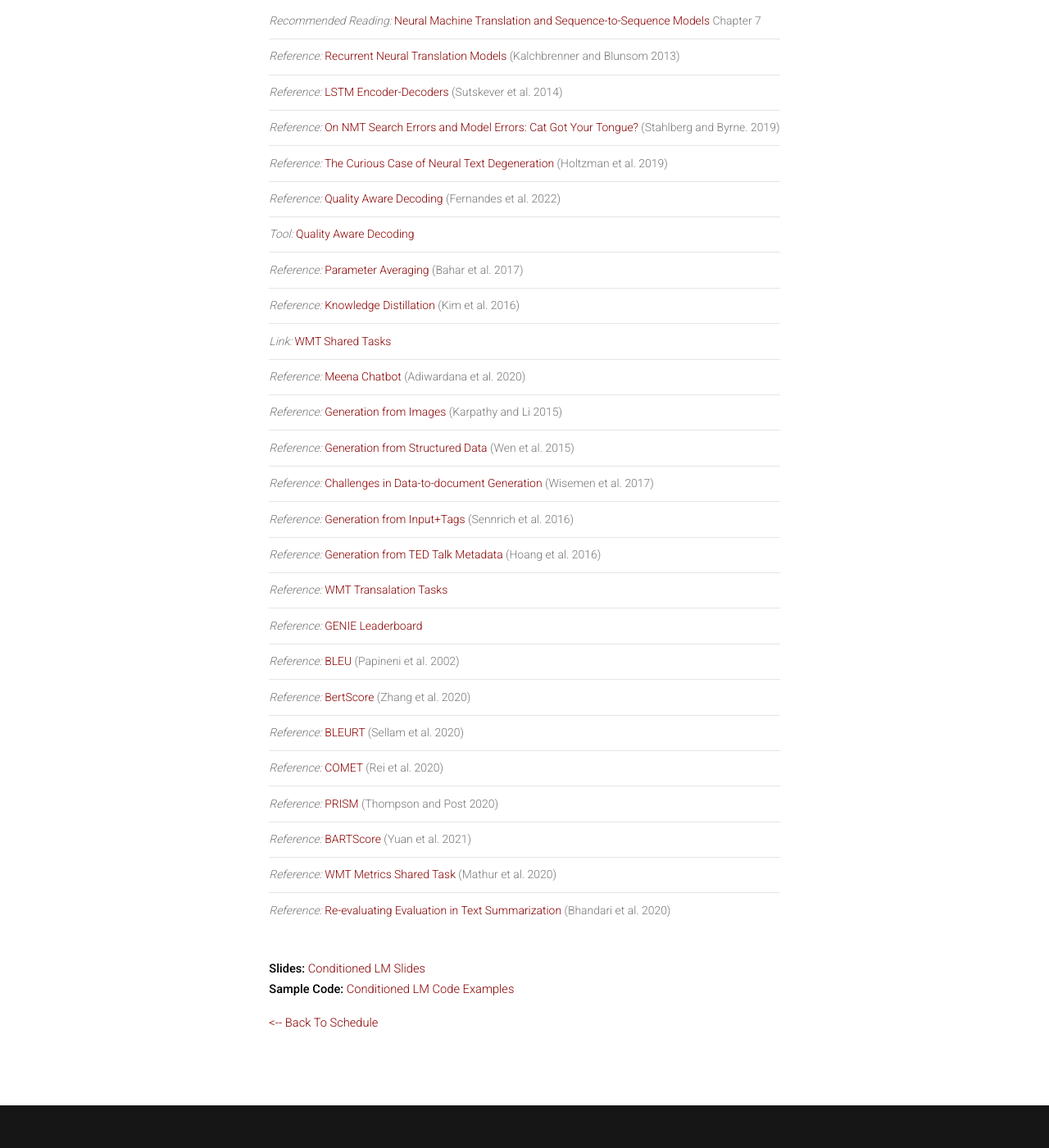
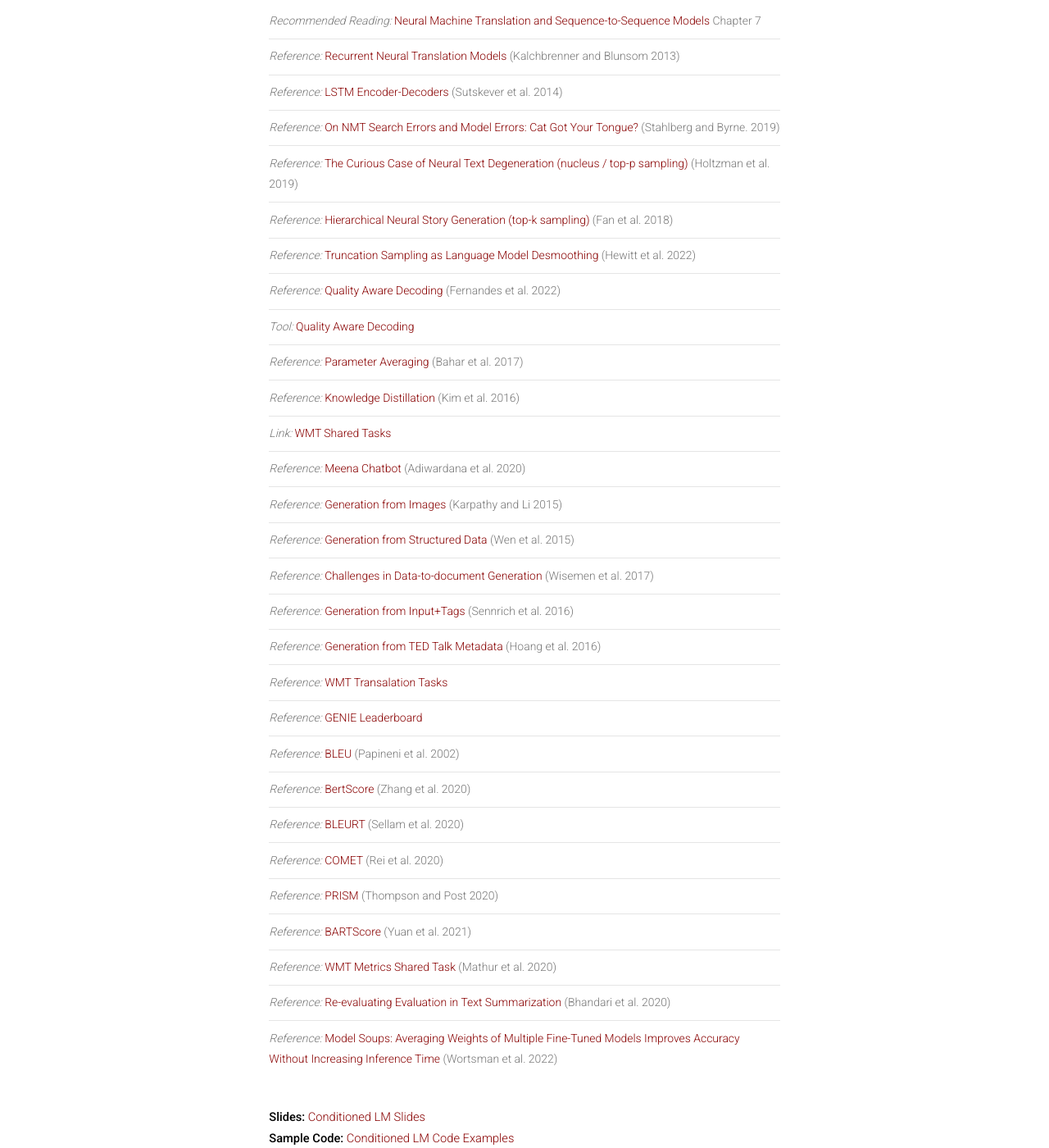
Before and after one commit to cmu-anlp/cmu-anlp.github.io, a Jekyll site: the page built from _posts/2023-09-12-conditioned-generation.html, in a window 1280 px wide and 1400 px high, scrolled down 782 px. Shown: the whole window at 82% size. Built offline with Jekyll 4.4.1, drawn with Linux system fonts in a browser that asks for light colours; nearby versions of some CDN libraries.

Commit message:
add references

```diff
--- a/_posts/2023-09-12-conditioned-generation.html
+++ b/_posts/2023-09-12-conditioned-generation.html
@@ -21,7 +21,9 @@
   <li><i>Reference:</i> <a href="http://aclweb.org/anthology/D/D13/D13-1176.pdf">Recurrent Neural Translation Models</a> (Kalchbrenner and Blunsom 2013)</li>
   <li><i>Reference:</i> <a href="http://papers.nips.cc/paper/5346-sequence-to-sequence-learning-with-neural-networks.pdf">LSTM Encoder-Decoders</a> (Sutskever et al. 2014)</li>
   <li><i>Reference:</i> <a href="https://arxiv.org/abs/1908.10090">On NMT Search Errors and Model Errors: Cat Got Your Tongue?</a> (Stahlberg and Byrne. 2019)</li>
-  <li><i>Reference:</i> <a href="https://arxiv.org/abs/1904.09751">The Curious Case of Neural Text Degeneration</a> (Holtzman et al. 2019)</li>
+  <li><i>Reference:</i> <a href="https://arxiv.org/abs/1904.09751">The Curious Case of Neural Text Degeneration (nucleus / top-p sampling)</a> (Holtzman et al. 2019)</li>
+  <li><i>Reference:</i> <a href="https://aclanthology.org/P18-1082/">Hierarchical Neural Story Generation (top-k sampling)</a> (Fan et al. 2018)</li>
+  <li><i>Reference:</i> <a href="https://arxiv.org/abs/2210.15191">Truncation Sampling as Language Model Desmoothing</a> (Hewitt et al. 2022)</li>
   <li><i>Reference:</i> <a href="https://arxiv.org/abs/2205.00978">Quality Aware Decoding</a> (Fernandes et al. 2022)</li>
   <li><i>Tool:</i> <a href="https://github.com/deep-spin/qaware-decode">Quality Aware Decoding</a></li>
   <li><i>Reference:</i> <a href="https://ufal.mff.cuni.cz/pbml/108/art-bahar-alkhouli-peter-brix-ney.pdf">Parameter Averaging</a> (Bahar et al. 2017)</li>
@@ -43,6 +45,7 @@
   <li><i>Reference:</i> <a href="https://arxiv.org/abs/2106.11520">BARTScore</a> (Yuan et al. 2021)</li>
   <li><i>Reference:</i> <a href="http://www.statmt.org/wmt20/pdf/2020.wmt-1.77.pdf">WMT Metrics Shared Task</a> (Mathur et al. 2020)</li>
   <li><i>Reference:</i> <a href="https://www.aclweb.org/anthology/2020.emnlp-main.751.pdf">Re-evaluating Evaluation in Text Summarization</a> (Bhandari et al. 2020)</li>
+  <li><i>Reference:</i> <a href="https://arxiv.org/abs/2203.05482">Model Soups: Averaging Weights of Multiple Fine-Tuned Models Improves Accuracy Without Increasing Inference Time</a> (Wortsman et al. 2022)</li>
 </ul>
 </p>
 
```
